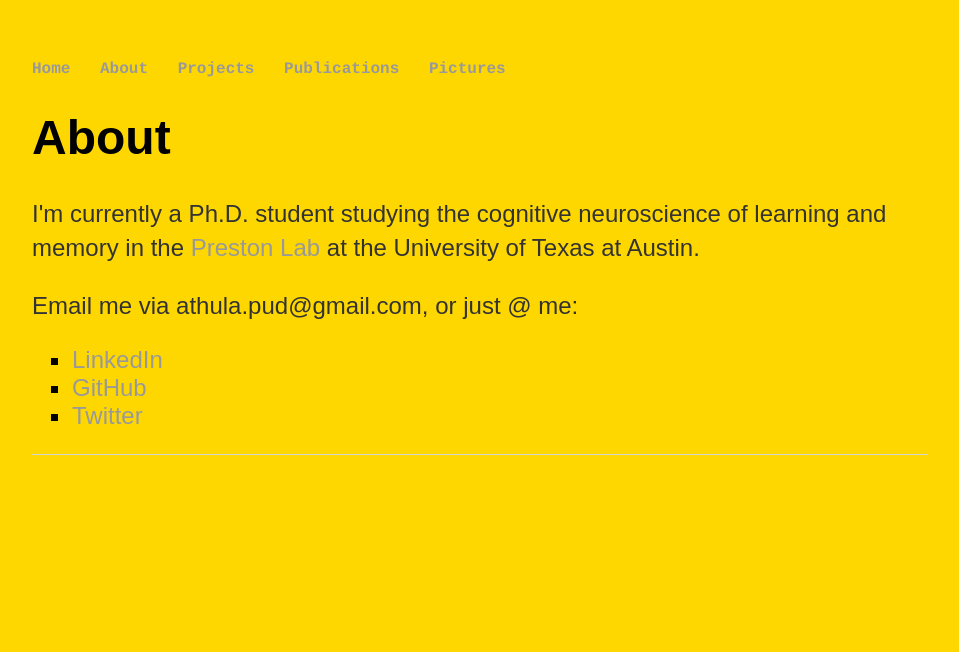
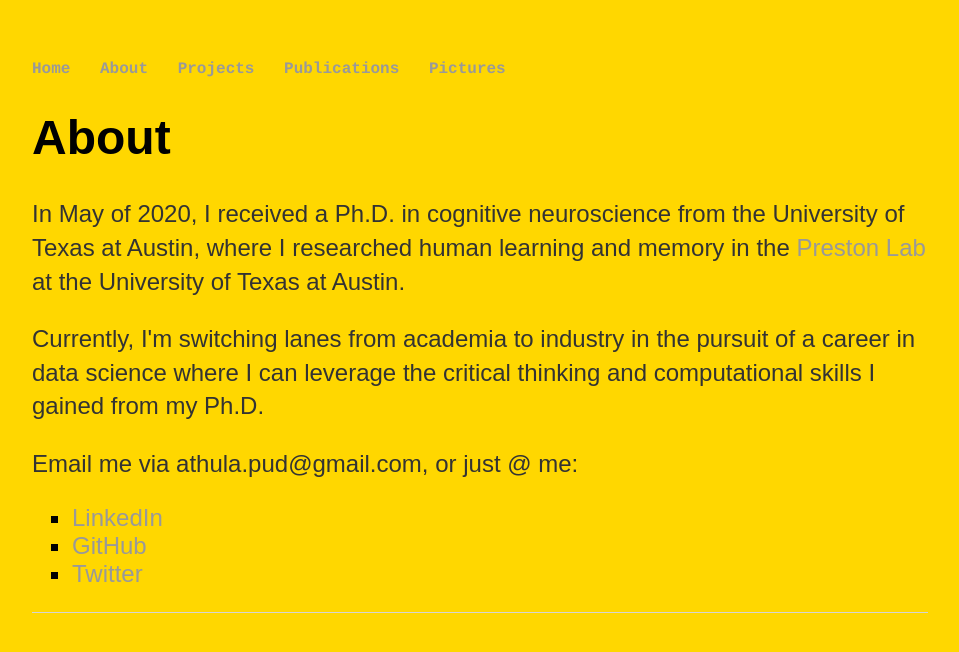
Before and after one commit to athpud/athpud.github.io, a Jekyll site: the page built from about/index.html, in a window 1280 px wide. Shown: the top 652 px of the page, without its empty margins (160-1119 px from the left). Built offline with Jekyll 4.4.1, drawn with Linux system fonts in a browser that asks for light colours.

Commit message:
updating about me

```diff
--- a/about/index.html
+++ b/about/index.html
@@ -4,7 +4,8 @@ title: About Athula
 ---
 		<div class="about">
 			<h1>About</h1>
-			<p>I'm currently a Ph.D. student studying the cognitive neuroscience of learning and memory in the <a href="https://clm.utexas.edu/preston/" target="_blank">Preston Lab</a> at the University of Texas at Austin.</p>
+			<p>In May of 2020, I received a Ph.D. in cognitive neuroscience from the University of Texas at Austin, where I researched human learning and memory in the <a href="https://clm.utexas.edu/preston/" target="_blank">Preston Lab</a> at the University of Texas at Austin.</p>
+			<p>Currently, I'm switching lanes from academia to industry in the pursuit of a career in data science where I can leverage the critical thinking and computational skills I gained from my Ph.D.</p>
 			<p>Email me via athula.pud@gmail.com, or just @ me:</p>
 			<ul style="list-style-type:square;font-size:1.5em">
 			<li><a href="https://www.linkedin.com/in/athula-pudhiyidath-1792b7187/" target="_blank">LinkedIn</a></li>
```
